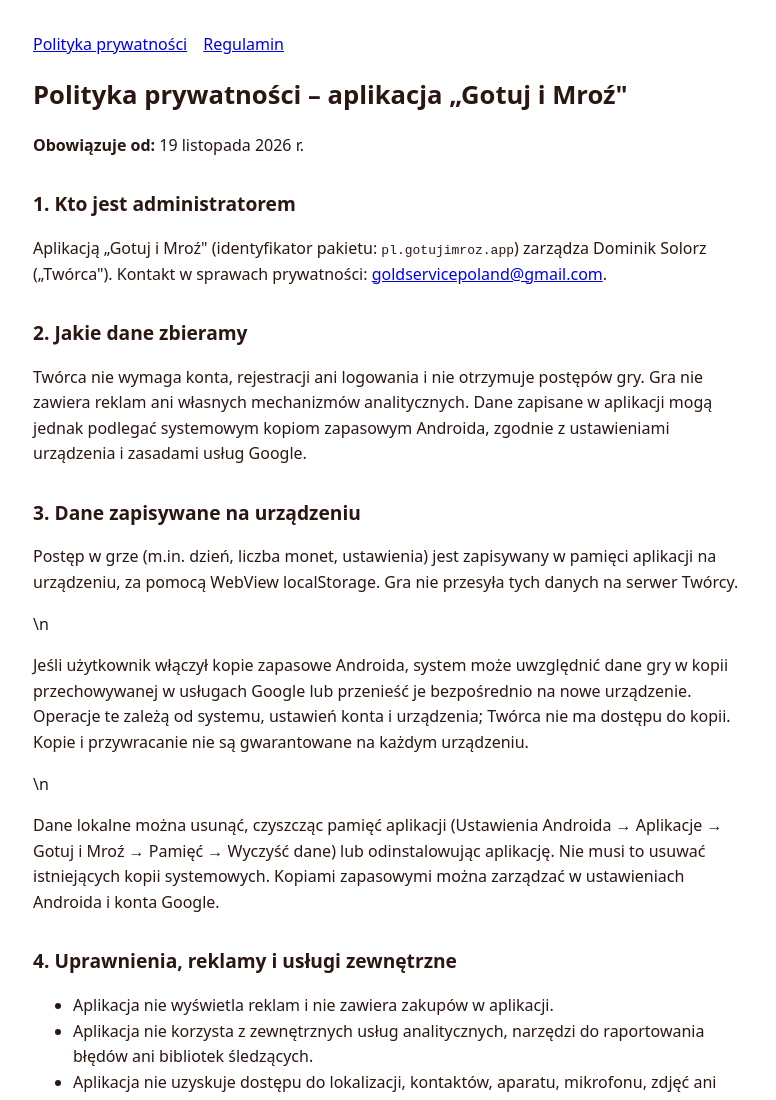
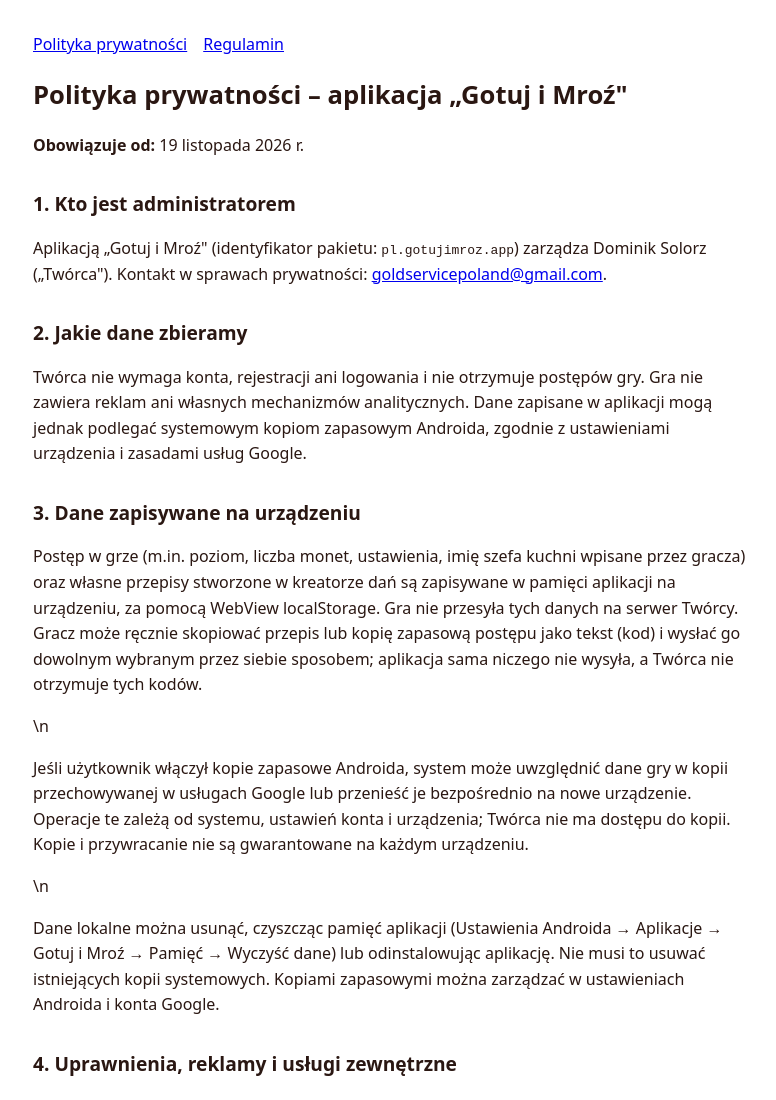
Before and after one commit to DominikSolorz/gotuj-i-mroz-prywatnosc, a website: page gotuj-i-mroz/store/github-pages/index.html in a window 1280 px wide. Shown: the top 1100 px of the page, without its empty margins (247-1023 px from the left). Drawn offline with Linux system fonts and the light colour scheme.

Commit message:
Polityka prywatnosci: wlasne przepisy i kopia zapasowa zapisywane lokalnie
Dopisek do pkt 3: imie szefa kuchni, wlasne przepisy z kreatora dan i reczne kopiowanie kodow (przepis, kopia zapasowa). Aplikacja niczego nie wysyla.

Co-Authored-By: Claude Sonnet 5.5 <noreply@anthropic.com>

```diff
--- a/gotuj-i-mroz/store/github-pages/index.html
+++ b/gotuj-i-mroz/store/github-pages/index.html
@@ -18,7 +18,7 @@
 <p>Twórca nie wymaga konta, rejestracji ani logowania i nie otrzymuje postępów gry. Gra nie zawiera reklam ani własnych mechanizmów analitycznych. Dane zapisane w aplikacji mogą jednak podlegać systemowym kopiom zapasowym Androida, zgodnie z ustawieniami urządzenia i zasadami usług Google.</p>
 
 <h2>3. Dane zapisywane na urządzeniu</h2>
-<p>Postęp w grze (m.in. dzień, liczba monet, ustawienia) jest zapisywany w pamięci aplikacji na urządzeniu, za pomocą WebView localStorage. Gra nie przesyła tych danych na serwer Twórcy.</p>\n<p>Jeśli użytkownik włączył kopie zapasowe Androida, system może uwzględnić dane gry w kopii przechowywanej w usługach Google lub przenieść je bezpośrednio na nowe urządzenie. Operacje te zależą od systemu, ustawień konta i urządzenia; Twórca nie ma dostępu do kopii. Kopie i przywracanie nie są gwarantowane na każdym urządzeniu.</p>\n<p>Dane lokalne można usunąć, czyszcząc pamięć aplikacji (Ustawienia Androida → Aplikacje → Gotuj i Mroź → Pamięć → Wyczyść dane) lub odinstalowując aplikację. Nie musi to usuwać istniejących kopii systemowych. Kopiami zapasowymi można zarządzać w ustawieniach Androida i konta Google.</p>
+<p>Postęp w grze (m.in. poziom, liczba monet, ustawienia, imię szefa kuchni wpisane przez gracza) oraz własne przepisy stworzone w kreatorze dań są zapisywane w pamięci aplikacji na urządzeniu, za pomocą WebView localStorage. Gra nie przesyła tych danych na serwer Twórcy. Gracz może ręcznie skopiować przepis lub kopię zapasową postępu jako tekst (kod) i wysłać go dowolnym wybranym przez siebie sposobem; aplikacja sama niczego nie wysyła, a Twórca nie otrzymuje tych kodów.</p>\n<p>Jeśli użytkownik włączył kopie zapasowe Androida, system może uwzględnić dane gry w kopii przechowywanej w usługach Google lub przenieść je bezpośrednio na nowe urządzenie. Operacje te zależą od systemu, ustawień konta i urządzenia; Twórca nie ma dostępu do kopii. Kopie i przywracanie nie są gwarantowane na każdym urządzeniu.</p>\n<p>Dane lokalne można usunąć, czyszcząc pamięć aplikacji (Ustawienia Androida → Aplikacje → Gotuj i Mroź → Pamięć → Wyczyść dane) lub odinstalowując aplikację. Nie musi to usuwać istniejących kopii systemowych. Kopiami zapasowymi można zarządzać w ustawieniach Androida i konta Google.</p>
 
 <h2>4. Uprawnienia, reklamy i usługi zewnętrzne</h2>
 <ul>
```
Also changed, not shown: gotuj-i-mroz/store/polityka-prywatnosci.html (+1 -1 lines), index.html (+1 -1 lines).
